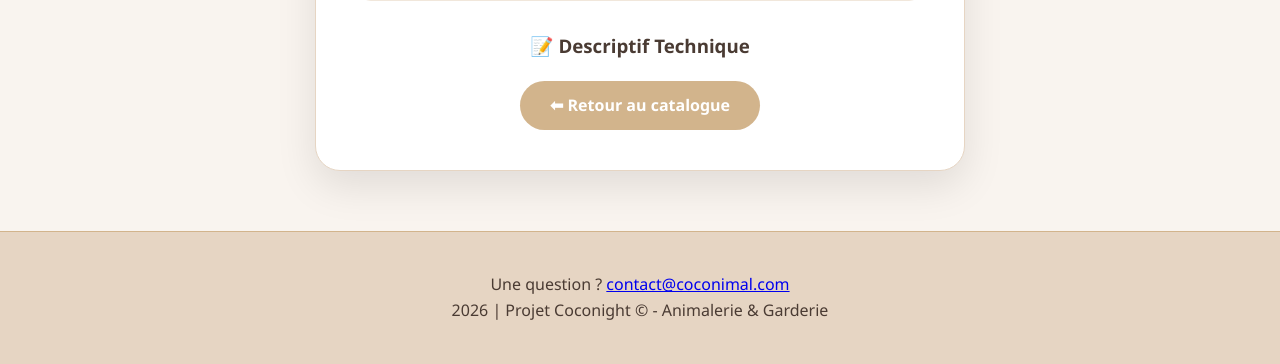
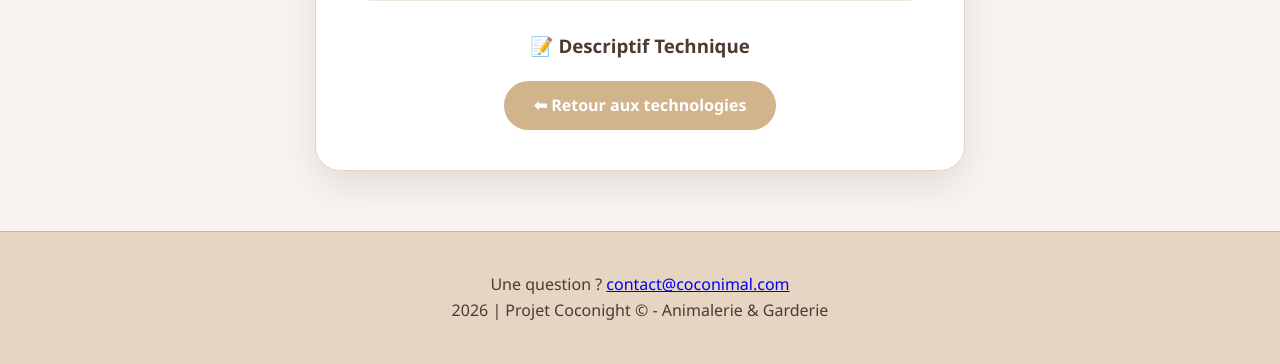
Before and after one commit to MathisSinet/CY_DevWeb_GI4, a Django app: template core/templates/concept.html in a window 1280 px wide. Shown: the part 816-1180 px from the top of the page. Run offline with Django 4.2, Linux system fonts and the light colour scheme; the template is opened without the code that fills it, so the values that code supplies are empty.

Commit message:
correction

```diff
--- a/core/templates/concept.html
+++ b/core/templates/concept.html
@@ -69,7 +69,7 @@
             </div>
 
             <div class="concept-footer">
-                <a href="{% url 'search' %}" class="btn-back-mignon">⬅ Retour au catalogue</a>
+                <a href="{% url 'search' %}" class="btn-back-mignon">⬅ Retour aux technologies</a>
             </div>
         </div>
     </div>
```
